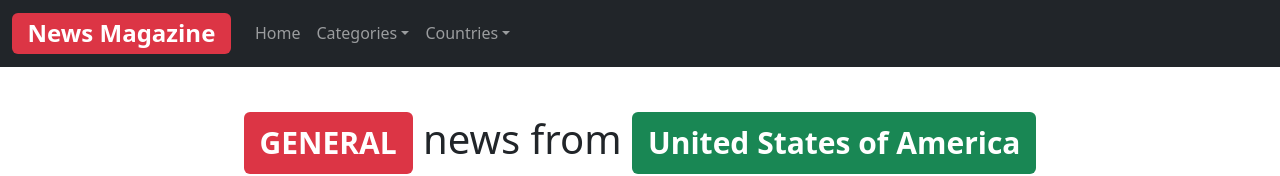
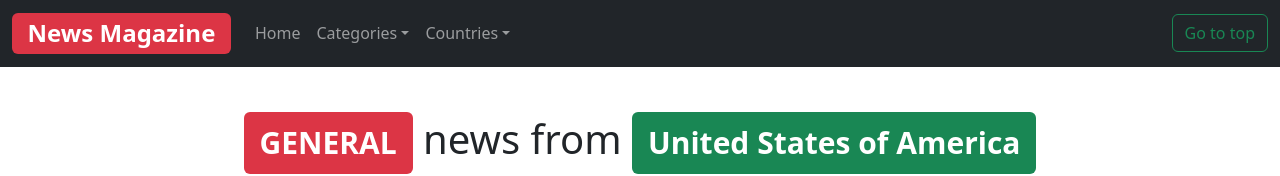
Before and after one commit to kraft-aka/react-news-app, a React (Vite) app: page / in a window 1280 px wide. Shown: the top 176 px of the page. Built offline with nearby package versions, Linux system fonts and the light colour scheme; no server answers.

Commit message:
add scroll to top  button to navbar

```diff
--- a/src/pages/NavbarComponent.jsx
+++ b/src/pages/NavbarComponent.jsx
@@ -1,10 +1,19 @@
 import { useContext } from "react";
-import { Badge, Navbar, Nav, Container, NavDropdown } from "react-bootstrap";
+import {
+  Badge,
+  Navbar,
+  Nav,
+  Container,
+  NavDropdown,
+  Button,
+} from "react-bootstrap";
 import { Link } from "react-router-dom";
 import { NewsContext } from "../dataProvider/newsDataProvider";
 
 const NavbarComponent = () => {
   const { setCategory, setCountry } = useContext(NewsContext);
+
+  const goToTop = () => window.scrollTo({ top: 0, behavior: "smooth" });
   return (
     <>
       <Navbar bg="dark" data-bs-theme="dark" fixed="top">
@@ -65,6 +74,9 @@ const NavbarComponent = () => {
               </NavDropdown.Item>
             </NavDropdown>
           </Nav>
+          <Button onClick={goToTop} variant="outline-success">
+            Go to top
+          </Button>
         </Container>
       </Navbar>
     </>
```
